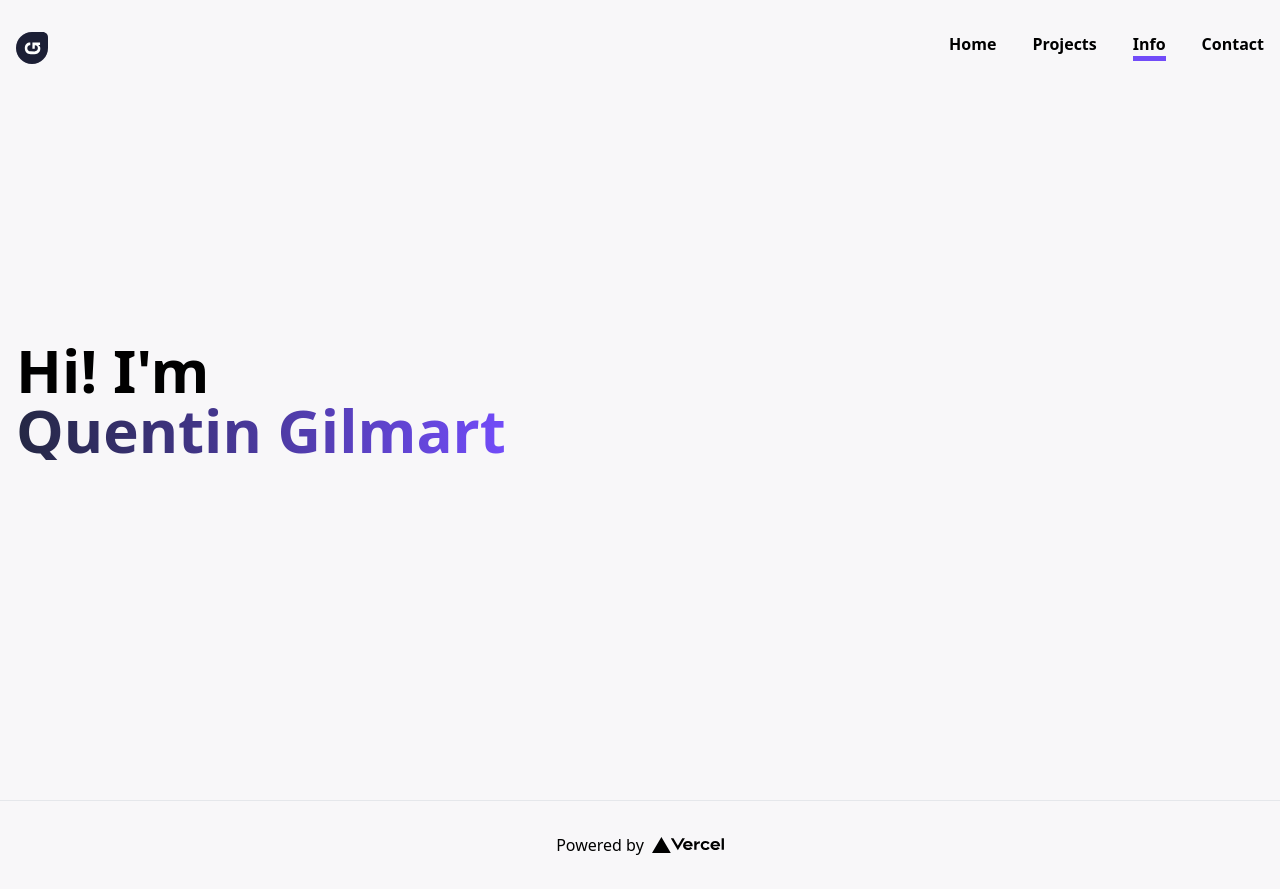
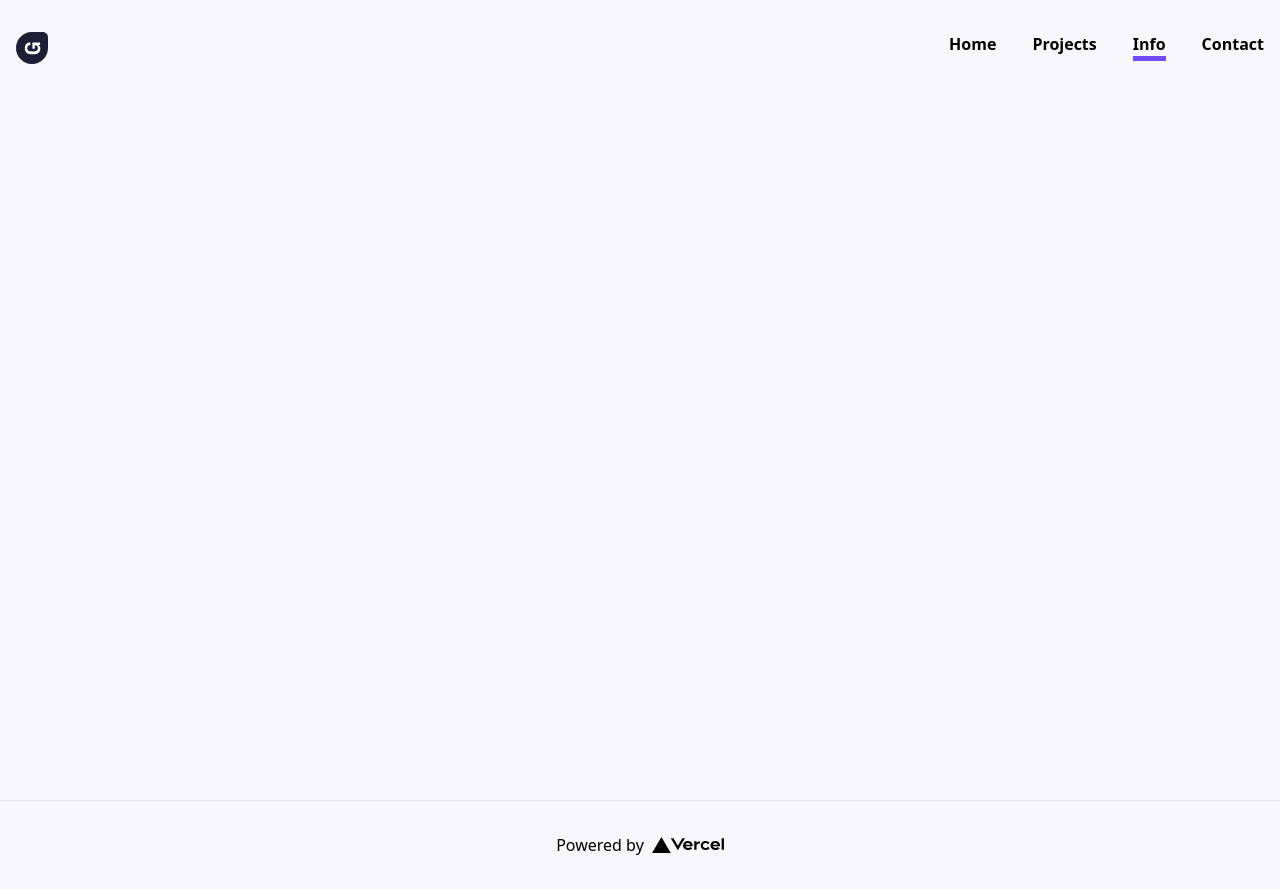
Before and after one commit to One-Q/portfolio-next, a Next.js app: page /info in a window 1280 px wide. Built offline with nearby package versions, Linux system fonts and the light colour scheme.

Commit message:
fix(): Update transition title

```diff
--- a/components/PageTransition/PageTransition.js
+++ b/components/PageTransition/PageTransition.js
@@ -6,10 +6,10 @@ const variants = {
   exit: { opacity: 0 }
 };
 
-const Header = ({ children }) => (
+const PageTransition = ({ children }) => (
   <motion.div className="bg-background" variants={variants} animate="animate" initial="initial" exit="exit">
     {children}
   </motion.div>
 );
 
-export default Header;
+export default PageTransition;
--- a/pages/contact.js
+++ b/pages/contact.js
@@ -1,6 +1,5 @@
 import Head from 'next/head';
 import Image from 'next/image';
-import { motion } from 'framer-motion';
 
 import { Header, PageTransition } from '../components';
 
@@ -15,33 +14,6 @@ export default function Contact() {
 
       <main className="flex h-screen flex-col">
         <Header />
-        <div className="container mx-auto flex items-center flex-1 pb-24  px-4">
-          <div className="flex justify-between">
-            <div className="text-4xl xs sm:text-6xl font-bold">
-              <h1 className="overflow-hidden relative">
-                <motion.span
-                  className="absolute"
-                  initial={{ opacity: 1, y: 50 }}
-                  animate={{ opacity: 1, y: 0 }}
-                  transition={{ duration: 1, delay: 0.5 }}>
-                  Hi! I'm
-                </motion.span>
-                <span className="invisible">Hi! I'm</span>
-              </h1>
-              <h1 className="overflow-hidden relative" style={{ WebkitTextFillColor: 'transparent' }}>
-                <motion.span
-                  className="absolute text-secondary bg-clip-text bg-gradient-to-r from-primary to-secondary"
-                  initial={{ opacity: 1, y: 50 }}
-                  animate={{ opacity: 1, y: 0 }}
-                  transition={{ duration: 1, delay: 1 }}>
-                  Quentin Gilmart
-                </motion.span>
-                <span className="invisible">Quentin Gilmart</span>
-              </h1>
-            </div>
-            <div />
-          </div>
-        </div>
       </main>
 
       <footer className="flex flex-1 py-8 border-t-[1px] border-l-slate-400 justify-center items-center border-solid">
--- a/pages/index.js
+++ b/pages/index.js
@@ -3,6 +3,35 @@ import Image from 'next/image';
 import { motion } from 'framer-motion';
 
 import { Header, Marquee, PageTransition } from '../components';
+
+/*
+
+Welcome to my portfolio!
+I am a front end developer with a passion for creating visually stunning and user-friendly web and mobile applications. With my skills in HTML, CSS, JavaScript, React, and React Native, I can bring your project to life.
+
+About Me
+I have always had a love for technology and design, and I found that front end development was the perfect combination of these two interests. I have been building websites and mobile apps for over 5 years and have worked on a variety of projects, from small business websites to interactive games.
+
+In my spare time, you can find me tinkering with new technologies, attending meetups and conferences, and staying up-to-date with the latest industry trends.
+
+My Services
+As a front end developer, I offer the following services:
+
+Website and mobile app development: I can build custom web and mobile applications for your business or personal brand, using HTML, CSS, JavaScript, React, and React Native.
+
+Responsive design: I can ensure that your website or app looks great and functions smoothly on all devices, from desktop to mobile.
+
+User experience (UX) design: I can help design a website or app that is intuitive and easy to use for your visitors or users.
+
+My Work
+Take a look at my portfolio to see some of my recent projects:
+
+Portfolio
+
+Contact Me
+If you have a project in mind, I'd love to hear from you! Please send me an email at email@domain.com to discuss your project and how I can help bring it to life.
+
+*/
 
 export default function Home() {
   return (
@@ -17,26 +46,24 @@ export default function Home() {
         <Header />
         <div className="container mx-auto flex items-center flex-1 pb-24  px-4">
           <div className="flex justify-between">
-            <div className="text-4xl xs sm:text-6xl font-bold font-heading">
+            <div className="text-4xl xs sm:text-6xl font-bold">
               <h1 className="overflow-hidden relative">
                 <motion.span
-                  className="absolute"
-                  initial={{ opacity: 1, y: 60 }}
+                  className="inline-block"
+                  initial={{ opacity: 1, y: '100%' }}
                   animate={{ opacity: 1, y: 0 }}
                   transition={{ duration: 1, delay: 0.5 }}>
                   Hi! I'm
                 </motion.span>
-                <span className="invisible">Hi! I'm</span>
               </h1>
               <h1 className="overflow-hidden relative" style={{ WebkitTextFillColor: 'transparent' }}>
                 <motion.span
-                  className="absolute text-secondary bg-clip-text bg-gradient-to-r from-primary to-secondary"
-                  initial={{ opacity: 1, y: 60 }}
+                  className="inline-block text-secondary bg-clip-text bg-gradient-to-r from-primary to-secondary"
+                  initial={{ opacity: 1, y: '100%' }}
                   animate={{ opacity: 1, y: 0 }}
                   transition={{ duration: 1, delay: 1 }}>
                   Quentin Gilmart
                 </motion.span>
-                <span className="invisible">Quentin Gilmart</span>
               </h1>
             </div>
             <div />
--- a/pages/info.js
+++ b/pages/info.js
@@ -1,6 +1,5 @@
 import Head from 'next/head';
 import Image from 'next/image';
-import { motion } from 'framer-motion';
 
 import { Header, PageTransition } from '../components';
 
@@ -15,33 +14,6 @@ export default function Info() {
 
       <main className="flex h-screen flex-col">
         <Header />
-        <div className="container mx-auto flex items-center flex-1 pb-24 px-4">
-          <div className="flex justify-between">
-            <div className="text-4xl xs sm:text-6xl font-bold">
-              <h1 className="overflow-hidden relative">
-                <motion.span
-                  className="absolute"
-                  initial={{ opacity: 1, y: 50 }}
-                  animate={{ opacity: 1, y: 0 }}
-                  transition={{ duration: 1, delay: 0.5 }}>
-                  Hi! I'm
-                </motion.span>
-                <span className="invisible">Hi! I'm</span>
-              </h1>
-              <h1 className="overflow-hidden relative" style={{ WebkitTextFillColor: 'transparent' }}>
-                <motion.span
-                  className="absolute text-secondary bg-clip-text bg-gradient-to-r from-primary to-secondary"
-                  initial={{ opacity: 1, y: 50 }}
-                  animate={{ opacity: 1, y: 0 }}
-                  transition={{ duration: 1, delay: 1 }}>
-                  Quentin Gilmart
-                </motion.span>
-                <span className="invisible">Quentin Gilmart</span>
-              </h1>
-            </div>
-            <div />
-          </div>
-        </div>
       </main>
 
       <footer className="flex flex-1 py-8 border-t-[1px] border-l-slate-400 justify-center items-center border-solid">
--- a/pages/projects.js
+++ b/pages/projects.js
@@ -1,6 +1,5 @@
 import Head from 'next/head';
 import Image from 'next/image';
-import { motion } from 'framer-motion';
 
 import { Header, PageTransition } from '../components';
 
@@ -15,33 +14,6 @@ export default function Projects() {
 
       <main className="flex h-screen flex-col">
         <Header />
-        <div className="container mx-auto flex items-center flex-1 pb-24  px-4">
-          <div className="flex justify-between">
-            <div className="text-4xl xs sm:text-6xl font-bold">
-              <h1 className="overflow-hidden relative">
-                <motion.span
-                  className="absolute"
-                  initial={{ opacity: 1, y: 50 }}
-                  animate={{ opacity: 1, y: 0 }}
-                  transition={{ duration: 1, delay: 0.5 }}>
-                  Hi! I'm
-                </motion.span>
-                <span className="invisible">Hi! I'm</span>
-              </h1>
-              <h1 className="overflow-hidden relative" style={{ WebkitTextFillColor: 'transparent' }}>
-                <motion.span
-                  className="absolute text-secondary bg-clip-text bg-gradient-to-r from-primary to-secondary"
-                  initial={{ opacity: 1, y: 50 }}
-                  animate={{ opacity: 1, y: 0 }}
-                  transition={{ duration: 1, delay: 1 }}>
-                  Quentin Gilmart
-                </motion.span>
-                <span className="invisible">Quentin Gilmart</span>
-              </h1>
-            </div>
-            <div />
-          </div>
-        </div>
       </main>
 
       <footer className="flex flex-1 py-8 border-t-[1px] border-l-slate-400 justify-center items-center border-solid">
```
